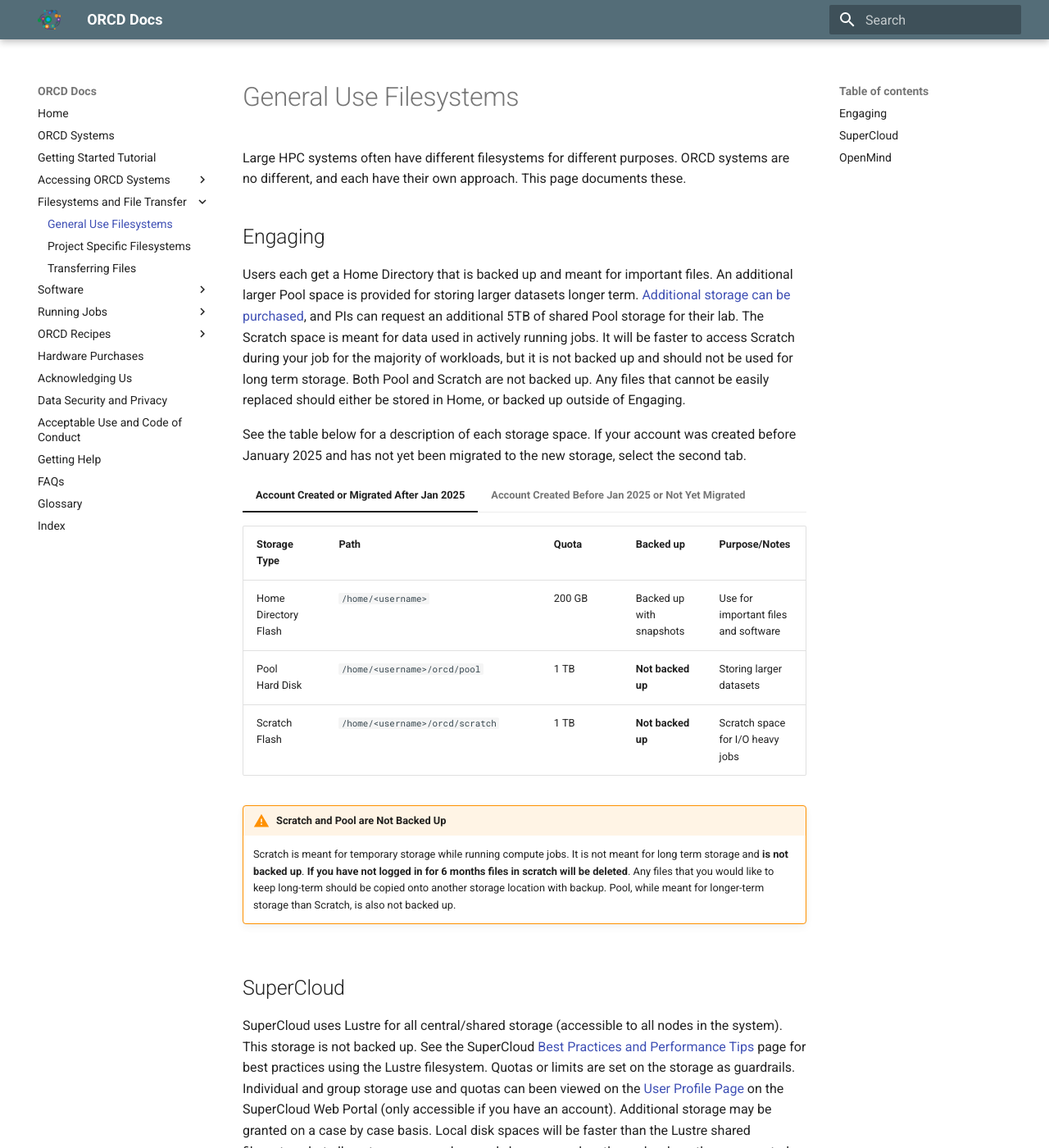
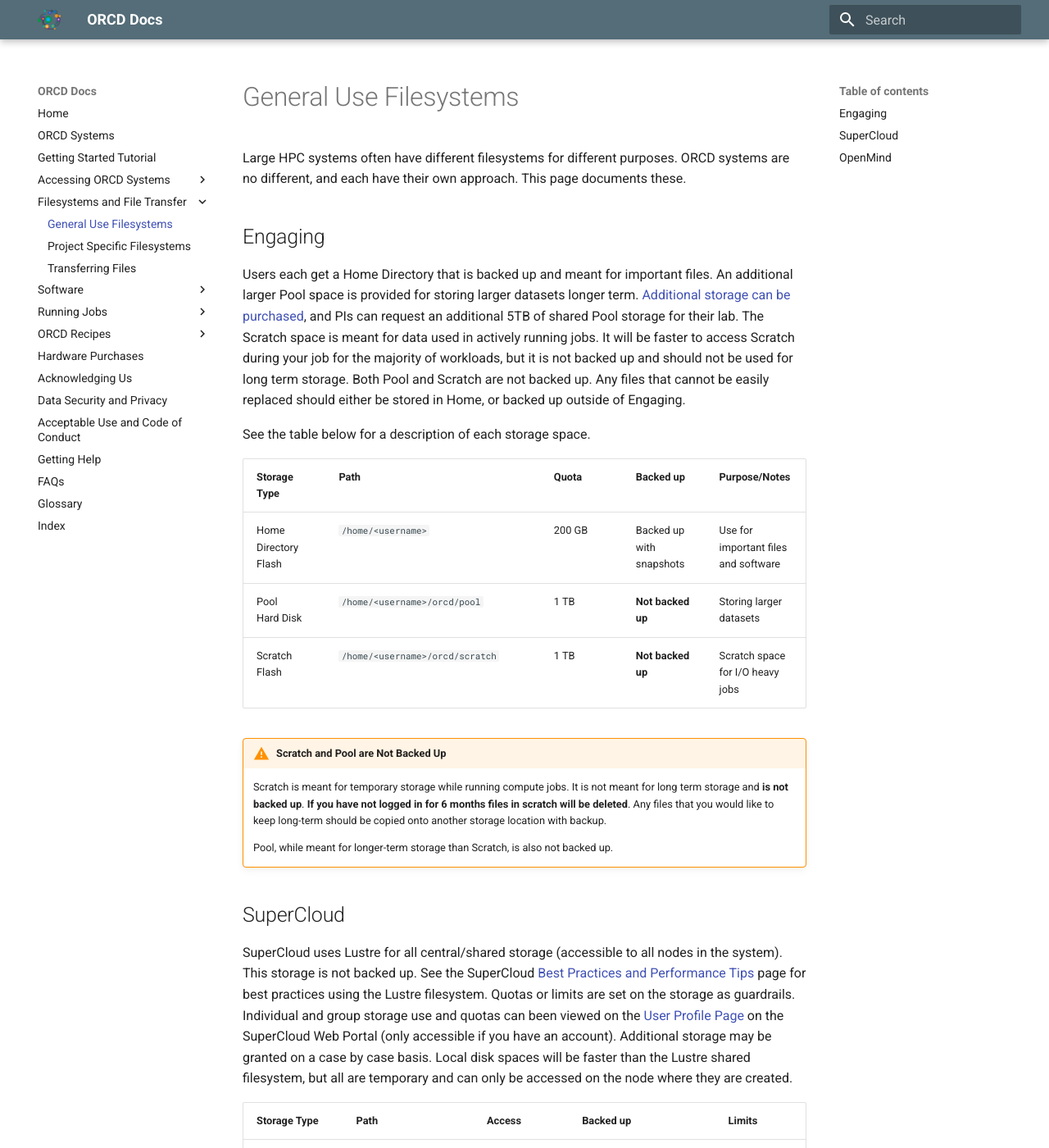
Before and after one commit to mit-orcd/orcd-docs-edit, an MkDocs documentation site: the page built from docs/filesystems-file-transfer/filesystems.md, in a window 1280 px wide and 1400 px high. Shown: the whole window at 82% size. Built offline with MkDocs 1.6.1 and Material for MkDocs 9.7.7, drawn with Linux system fonts in a browser that asks for light colours.

Commit message:
Remove pre-2025 fs info

```diff
--- a/docs/filesystems-file-transfer/filesystems.md
+++ b/docs/filesystems-file-transfer/filesystems.md
@@ -6,31 +6,18 @@
 
 Users each get a Home Directory that is backed up and meant for important files. An additional larger Pool space is provided for storing larger datasets longer term. [Additional storage can be purchased](project-filesystems.md), and PIs can request an additional 5TB of shared Pool storage for their lab. The Scratch space is meant for data used in actively running jobs. It will be faster to access Scratch during your job for the majority of workloads, but it is not backed up and should not be used for long term storage. Both Pool and Scratch are not backed up. Any files that cannot be easily replaced should either be stored in Home, or backed up outside of Engaging.
 
-See the table below for a description of each storage space. If your account was created before January 2025 and has not yet been migrated to the new storage, select the second tab.
+See the table below for a description of each storage space.
 
-=== "Account Created or Migrated After Jan 2025"
-    | Storage Type      | <div style="width:18em">Path</div> | Quota | Backed up | Purpose/Notes |
-    | ----------- | ----------- |----------- |----------- |----------- |
-    | Home Directory <br> Flash  | `/home/<username>` | 200 GB | Backed up with snapshots | Use for important files and software |
-    | Pool <br> Hard Disk | `/home/<username>/orcd/pool` | 1 TB | **Not backed up** | Storing larger datasets |
-    | Scratch <br> Flash | `/home/<username>/orcd/scratch` | 1 TB | **Not backed up** | Scratch space for I/O heavy jobs |
+| Storage Type      | <div style="width:18em">Path</div> | Quota | Backed up | Purpose/Notes |
+| ----------- | ----------- |----------- |----------- |----------- |
+| Home Directory <br> Flash  | `/home/<username>` | 200 GB | Backed up with snapshots | Use for important files and software |
+| Pool <br> Hard Disk | `/home/<username>/orcd/pool` | 1 TB | **Not backed up** | Storing larger datasets |
+| Scratch <br> Flash | `/home/<username>/orcd/scratch` | 1 TB | **Not backed up** | Scratch space for I/O heavy jobs |
 
-    !!! warning  "Scratch and Pool are Not Backed Up"
-        Scratch is meant for temporary storage while running compute jobs. It is not meant for long term storage and **is not backed up**. **If you have not logged in for 6 months files in scratch will be deleted**. Any files that you would like to keep long-term should be copied onto another storage location with backup.
-        Pool, while meant for longer-term storage than Scratch, is also not backed up.
+!!! warning  "Scratch and Pool are Not Backed Up"
+    Scratch is meant for temporary storage while running compute jobs. It is not meant for long term storage and **is not backed up**. **If you have not logged in for 6 months files in scratch will be deleted**. Any files that you would like to keep long-term should be copied onto another storage location with backup.
 
-=== "Account Created Before Jan 2025 or Not Yet Migrated"
-    | Storage Type      | <div style="width:12em">Path</div> | Quota | Backed up | Purpose/Notes |
-    | ----------- | ----------- |----------- |----------- |----------- |
-    | Home Directory <br> NFS  | `/home/<username>` | 100 GB | Backed up | Use for important files |
-    | NFS | `/pool001/<username>` | 1 TB | Not backed up | Scratch space |
-    | Lustre | `/nobackup1/<username>` | 1 TB | Not backed up | Scratch space <br> Heavy I/O jobs with few, large files |
-
-    !!! warning  "Lustre /nobackup1 is Not Backed Up"
-        /nobackup1 is meant for temporary storage while running compute jobs. It is not meant for long term storage and **is not backed up**. Any files that you would like to keep long-term should be copied onto another storage location with backup.
-
-    !!! note "Lustre /nobackup1 performs best with fewer, larger files"
-        Having large numbers of small files will make Lustre slower than NFS and can slow down the filesystem overall, so it is important to follow the [Lustre Best Practices](lustre-best-practices.md).
+    Pool, while meant for longer-term storage than Scratch, is also not backed up.
 
 ## SuperCloud
 
```
